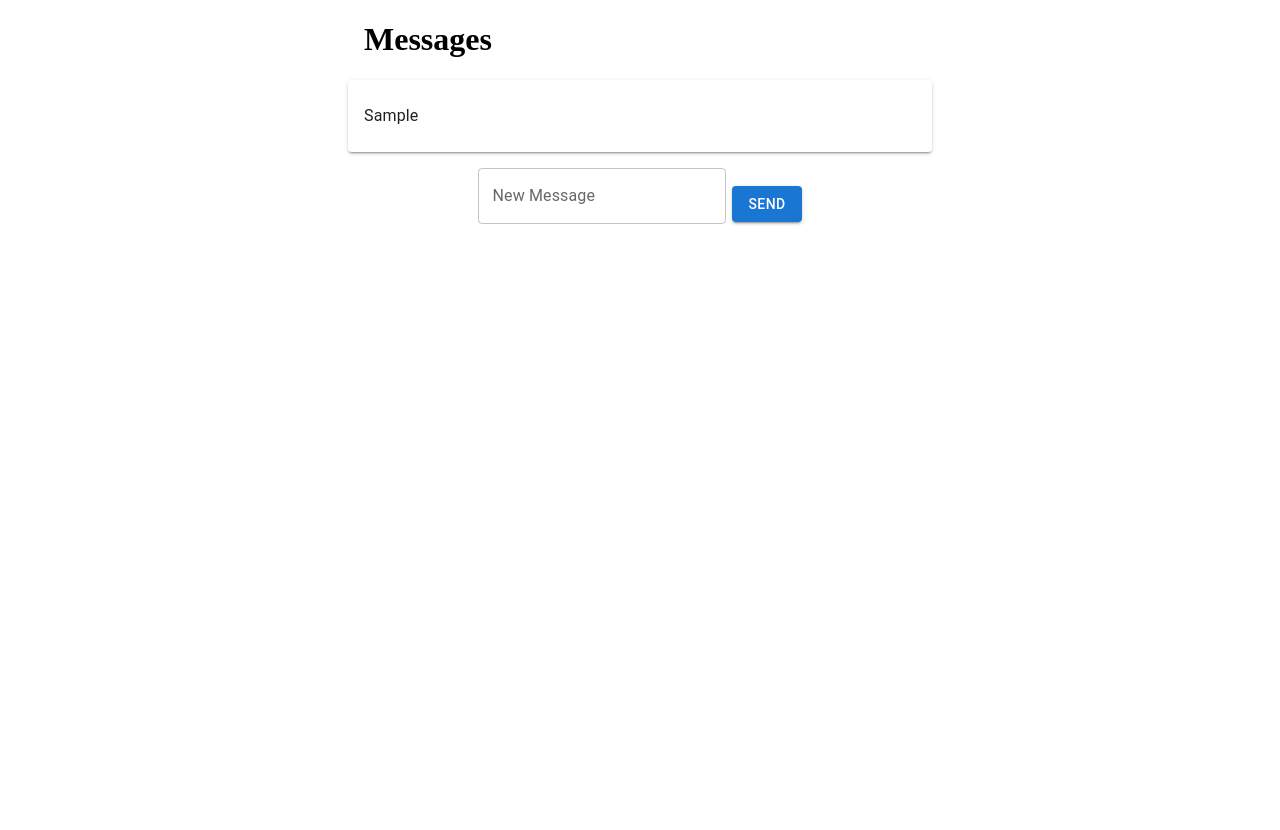
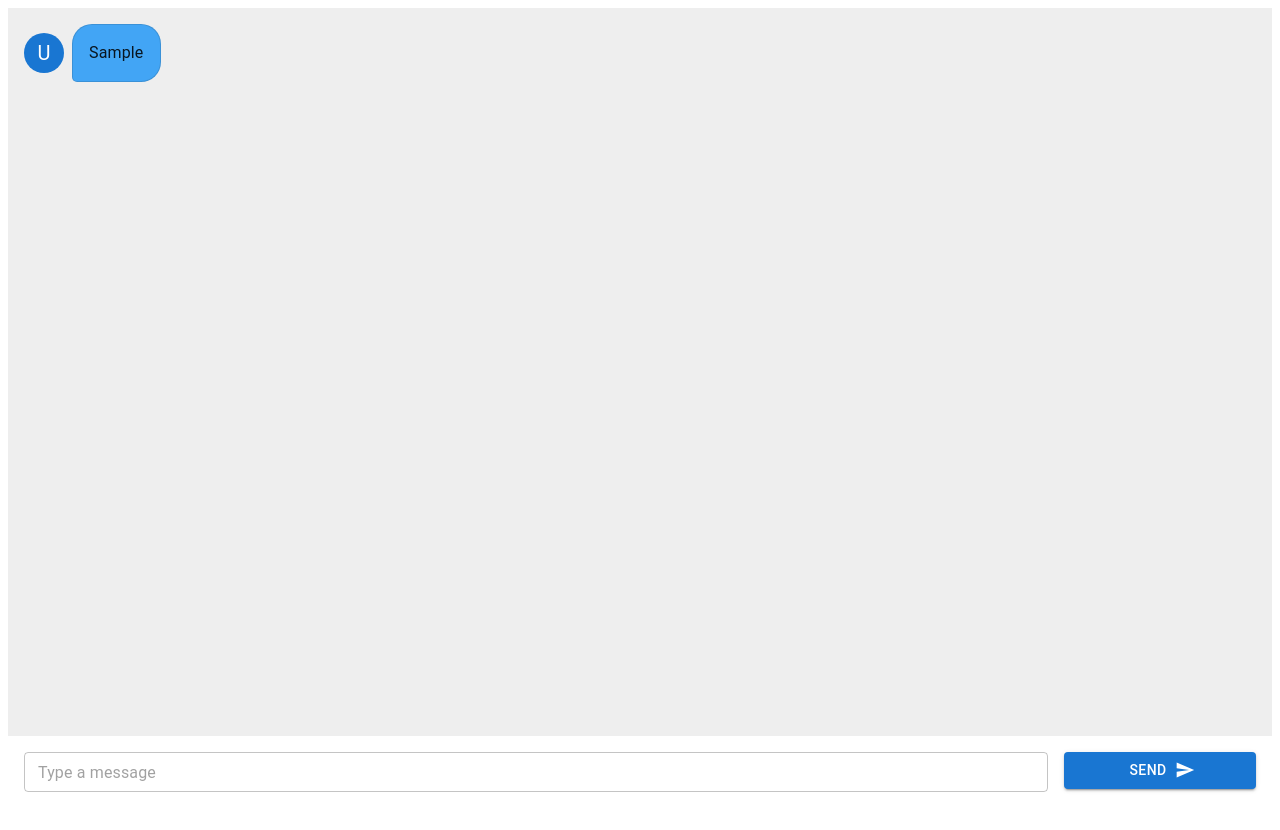
Before and after one commit to laguagu/Chat-app, a React (Vite) app in the folder frontend/: page / in a window 1280 px wide. Both pictures are taken after typing "Sample" into the empty fields and a click on the button "SEND". Shown: the top 830 px of the page. Built offline with nearby package versions, Linux system fonts and the light colour scheme; no server answers.

Commit message:
New chat features and main screen

```diff
--- a/frontend/src/components/ChatComponent.jsx
+++ /dev/null
@@ -1,66 +0,0 @@
-import { useState } from "react";
-import {
-  TextField,
-  Button,
-  Box,
-  Paper,
-  Typography,
-  Container,
-} from "@mui/material";
-
-export default function ChatComponent() {
-  const [message, setMessage] = useState("");
-  const [messages, setMessages] = useState([]);
-
-  const handleSendMessage = () => {
-    if (message.trim() === "") return;
-    setMessages([...messages, message]);
-    setMessage("");
-  };
-
-  return (
-    <Container maxWidth="sm">
-      <h1>Messages</h1>
-      <Box
-        display="flex"
-        flexDirection="column"
-        alignItems="center"
-        justifyContent="flex-start"
-        style={{ height: "100vh" }}
-      >
-        <Paper
-          elevation={2}
-          style={{
-            maxHeight: "40vh",
-            overflow: "auto",
-            padding: "16px",
-            width: "100%",
-          }}
-        >
-          {messages.map((msg, index) => (
-            <Typography key={index} style={{ margin: "8px 0" }}>
-              {msg}
-            </Typography>
-          ))}
-        </Paper>
-        <Box mt={2}>
-          <TextField
-            label="New Message"
-            variant="outlined"
-            value={message}
-            onChange={(e) => setMessage(e.target.value)}
-            style={{marginRight: "6px"}}
-          />
-          <Button
-            variant="contained"
-            color="primary"
-            onClick={handleSendMessage}
-            style={{marginTop: "18px"}}
-          >
-            Send
-          </Button>
-        </Box>
-      </Box>
-    </Container>
-  );
-}
--- /dev/null
+++ b/frontend/src/components/ChatUI.jsx
@@ -0,0 +1,110 @@
+import {
+  Box,
+  TextField,
+  Button,
+  Typography,
+  Avatar,
+  Grid,
+  Paper,
+} from "@mui/material";
+import SendIcon from "@mui/icons-material/Send";
+import { useState } from "react";
+
+const ChatUI = ({messages, setMessage }) => {
+  const [input, setInput] = useState("");
+
+  const handleSend = () => {
+    if (input.trim() !== "") {
+      console.log(input);
+      console.log(messages)
+      setMessage([...messages, { text: input, sender: 'user', _id: new Date().toISOString() }]);
+      setInput("");
+    }
+  };
+
+  const handleInputChange = (event) => {
+    setInput(event.target.value);
+  };
+
+  return (
+    <Box
+      sx={{
+        height: "100vh",
+        display: "flex",
+        flexDirection: "column",
+        bgcolor: "grey.200",
+      }}
+    >
+      <Box sx={{ flexGrow: 1, overflow: "auto", p: 2 }}>
+        {messages.map((message) => (
+          <Message key={message._id} message={message} />
+        ))}
+      </Box>
+      <Box sx={{ p: 2, backgroundColor: "background.default" }}>
+        <Grid container spacing={2}>
+          <Grid item xs={10}>
+            <TextField
+              size="small"
+              fullWidth
+              placeholder="Type a message"
+              variant="outlined"
+              value={input}
+              onChange={handleInputChange}
+            />
+          </Grid>
+          <Grid item xs={2}>
+            <Button
+              fullWidth
+              color="primary"
+              variant="contained"
+              endIcon={<SendIcon />}
+              onClick={handleSend}
+            >
+              Send
+            </Button>
+          </Grid>
+        </Grid>
+      </Box>
+    </Box>
+  );
+};
+
+const Message = ({ message }) => {
+  const isUser = message.sender === "user"; // Etsi tässä käyttäjä
+
+  return (
+    <Box
+      sx={{
+        display: "flex",
+        justifyContent: isUser ? "flex-start" : "flex-end",
+        mb: 2,
+      }}
+    >
+      <Box
+        sx={{
+          display: "flex",
+          flexDirection: isUser ? "row" : "row-reverse",
+          alignItems: "center",
+        }}
+      >
+        <Avatar sx={{ bgcolor: isUser ? "primary.main" : "secondary.main" }}>
+          {isUser ? "U" : "B"}
+        </Avatar>
+        <Paper
+          variant="outlined"
+          sx={{
+            p: 2,
+            ml: isUser ? 1 : 0,
+            mr: isUser ? 0 : 1,
+            backgroundColor: isUser ? "primary.light" : "secondary.light",
+            borderRadius: isUser ? "20px 20px 20px 5px" : "20px 20px 5px 20px",
+          }}
+        >
+          <Typography variant="body1">{message.text}</Typography>
+        </Paper>
+      </Box>
+    </Box>
+  );
+};
+
+export default ChatUI;
--- a/frontend/src/pages/Home.jsx
+++ b/frontend/src/pages/Home.jsx
@@ -1,8 +1,7 @@
 import { useEffect, useState } from "react";
 import messageApi from "../api/messages";
-import MessageList from "../components/MessagList";
-import ChatComponent from "../components/ChatComponent";
-import { Box, TextField, Button } from "@mui/material";
+import { Box } from "@mui/material";
+import ChatUI from "../components/ChatUI";
 
 export default function HomeComponent() {
   const [messages, setMessage] = useState([]);
@@ -17,8 +16,8 @@ export default function HomeComponent() {
 
   return (
     <Box>
-      <ChatComponent />
-      <MessageList messages={messages} />
+      {console.log(messages)}
+      <ChatUI messages={messages} setMessage={setMessage}/>
     </Box>
   );
 }
```
